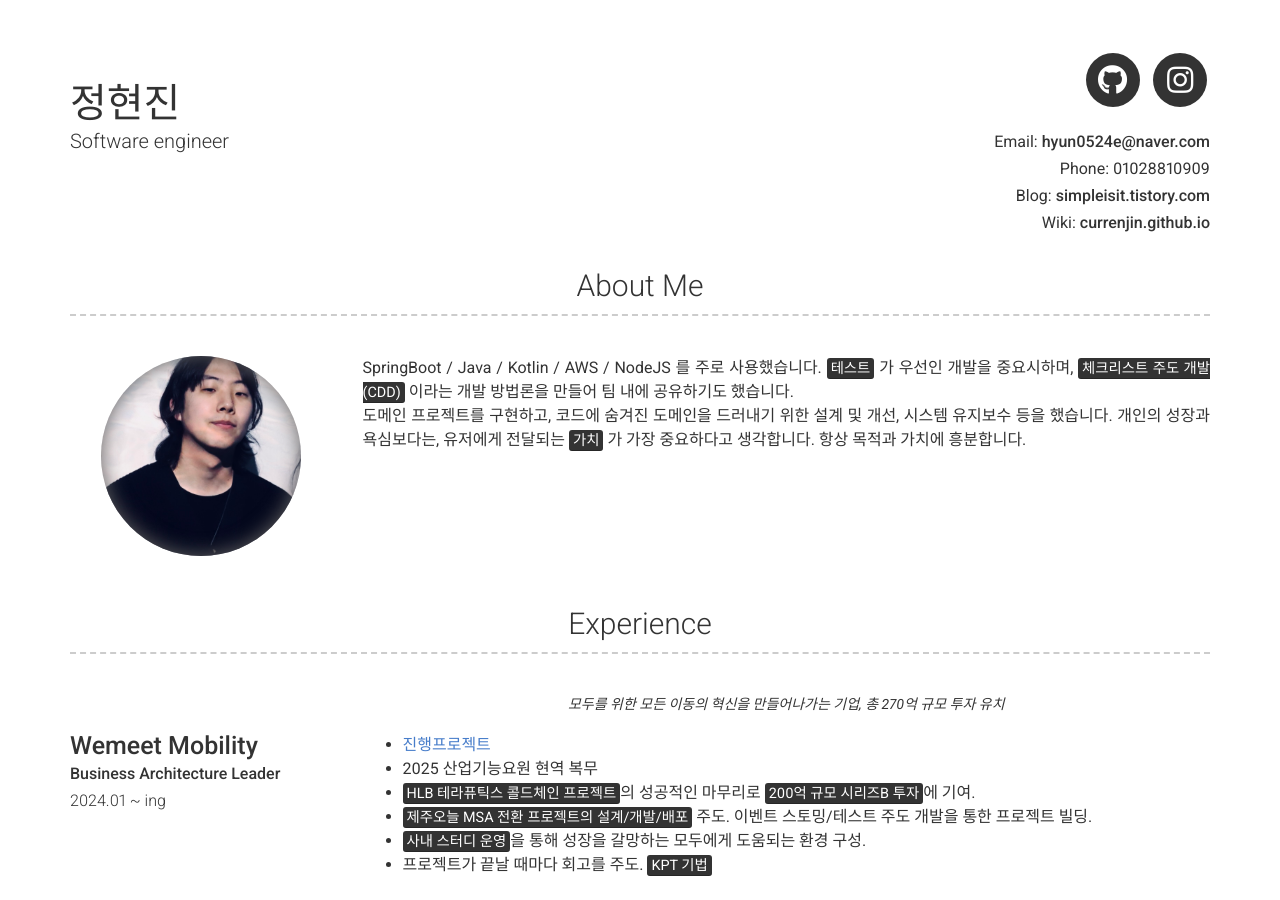
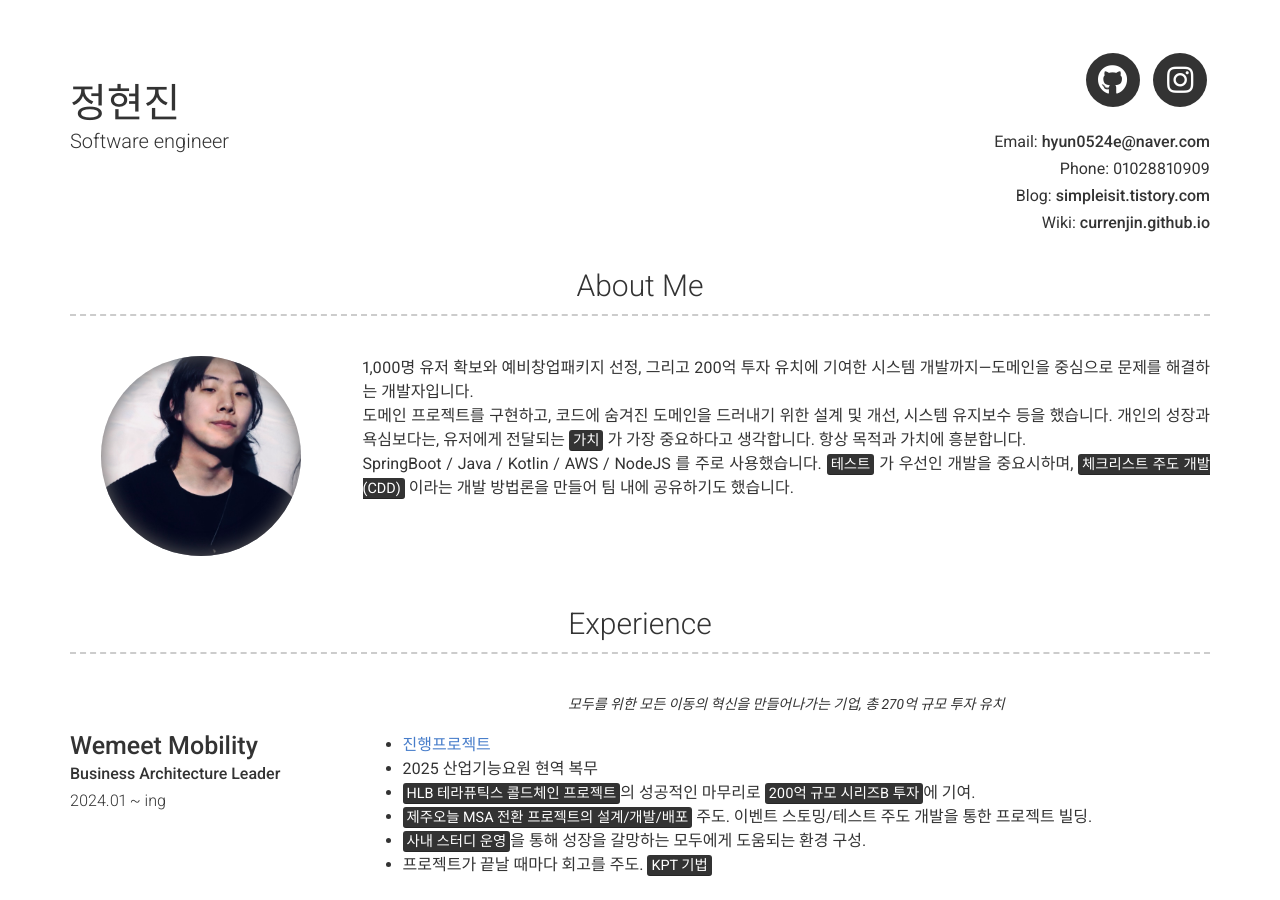
Before and after one commit to currenjin/resume, a Jekyll site: the page built from index.md, in a window 1280 px wide and 900 px high. Built offline with Jekyll 4.4.1, drawn with Linux system fonts in a browser that asks for light colours; nearby versions of some CDN libraries.

Commit message:
Docs: About content

```diff
--- a/_config.yml
+++ b/_config.yml
@@ -54,8 +54,9 @@ instagram_username: currenjin
 # about_title: About Me (Use this to override about section title)
 about_profile_image: images/profile-250304.jpg
 about_content: |
+  1,000명 유저 확보와 예비창업패키지 선정, 그리고 200억 투자 유치에 기여한 시스템 개발까지—도메인을 중심으로 문제를 해결하는 개발자입니다.<br>
+  도메인 프로젝트를 구현하고, 코드에 숨겨진 도메인을 드러내기 위한 설계 및 개선, 시스템 유지보수 등을 했습니다. 개인의 성장과 욕심보다는, 유저에게 전달되는 <mark>가치</mark> 가 가장 중요하다고 생각합니다. 항상 목적과 가치에 흥분합니다.<br>
   SpringBoot / Java / Kotlin / AWS / NodeJS 를 주로 사용했습니다. <mark>테스트</mark> 가 우선인 개발을 중요시하며, <mark>체크리스트 주도 개발(CDD)</mark> 이라는 개발 방법론을 만들어 팀 내에 공유하기도 했습니다.<br>
-  도메인 프로젝트를 구현하고, 코드에 숨겨진 도메인을 드러내기 위한 설계 및 개선, 시스템 유지보수 등을 했습니다. 개인의 성장과 욕심보다는, 유저에게 전달되는 <mark>가치</mark> 가 가장 중요하다고 생각합니다. 항상 목적과 가치에 흥분합니다.<br>
   <br>
 
 content:
```
